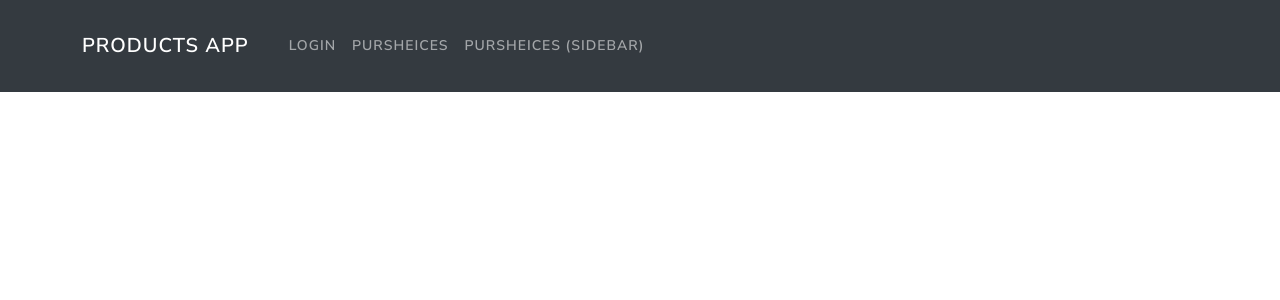
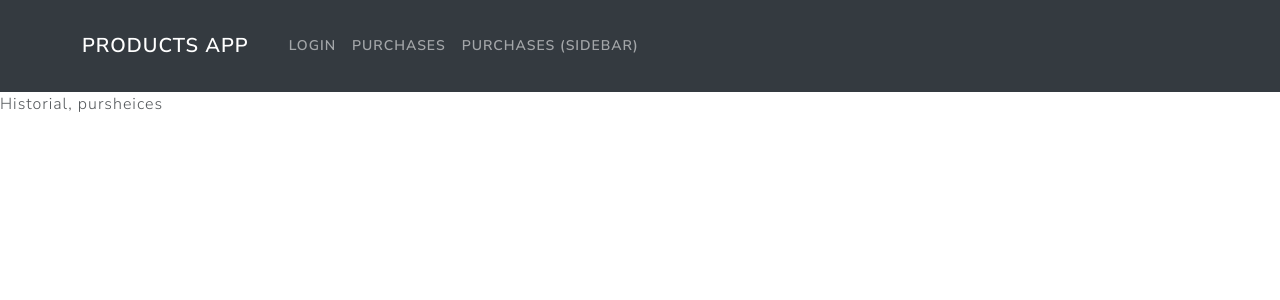
Before and after one commit to Vinii21/e-comerce, a React (Vite) app: page /#/purchases in a window 1280 px wide. Shown: the top 300 px of the page. Built offline with nearby package versions, Linux system fonts and the light colour scheme.

Commit message:
purchases

```diff
--- a/src/App.jsx
+++ b/src/App.jsx
@@ -4,7 +4,7 @@ import Navbar from './components/NavBar';
 import Home from './pages/Home';
 import ProductDetail from "./pages/ProductDetail"
 import Login from "./pages/Login"
-import Pursheices from './pages/Pursheices';
+import Purchases from './pages/Purchases';
 import Loader from "./components/Loader"
 import { useState } from 'react';
 import { useSelector } from 'react-redux';
@@ -22,7 +22,7 @@ function App() {
         <Route path="/" element={<Home />} />
         <Route path="/product/:id" element={<ProductDetail />} />
         <Route path="/login" element={<Login />} />
-        <Route path="/pursheices" element={<Pursheices />} />
+        <Route path="/purchases" element={<Purchases />} />
       </Routes>
     </HashRouter>
   );
--- a/src/components/NavBar.jsx
+++ b/src/components/NavBar.jsx
@@ -10,8 +10,8 @@ const NavBar = () => {
             <Navbar.Brand as={ Link } to="/">Products App</Navbar.Brand>
             <Nav className="me-auto">
                 <Nav.Link as={ Link } to="/login">Login</Nav.Link>
-                <Nav.Link as={ Link } to="/pursheices">Pursheices</Nav.Link>
-                <Nav.Link>Pursheices (sideBar)</Nav.Link>
+                <Nav.Link as={ Link } to="/purchases">Purchases</Nav.Link>
+                <Nav.Link>Purchases (sideBar)</Nav.Link>
             </Nav>
             </Container>
         </Navbar>
--- a/src/pages/Pursheices.jsx
+++ b/src/pages/Purchases.jsx
@@ -1,4 +1,4 @@
-const Pursheices = () => {
+const Purchases = () => {
     return (
         <div>
             Historial, pursheices
@@ -6,4 +6,4 @@ const Pursheices = () => {
     );
 }
 
-export default Pursheices;
+export default Purchases;
```
